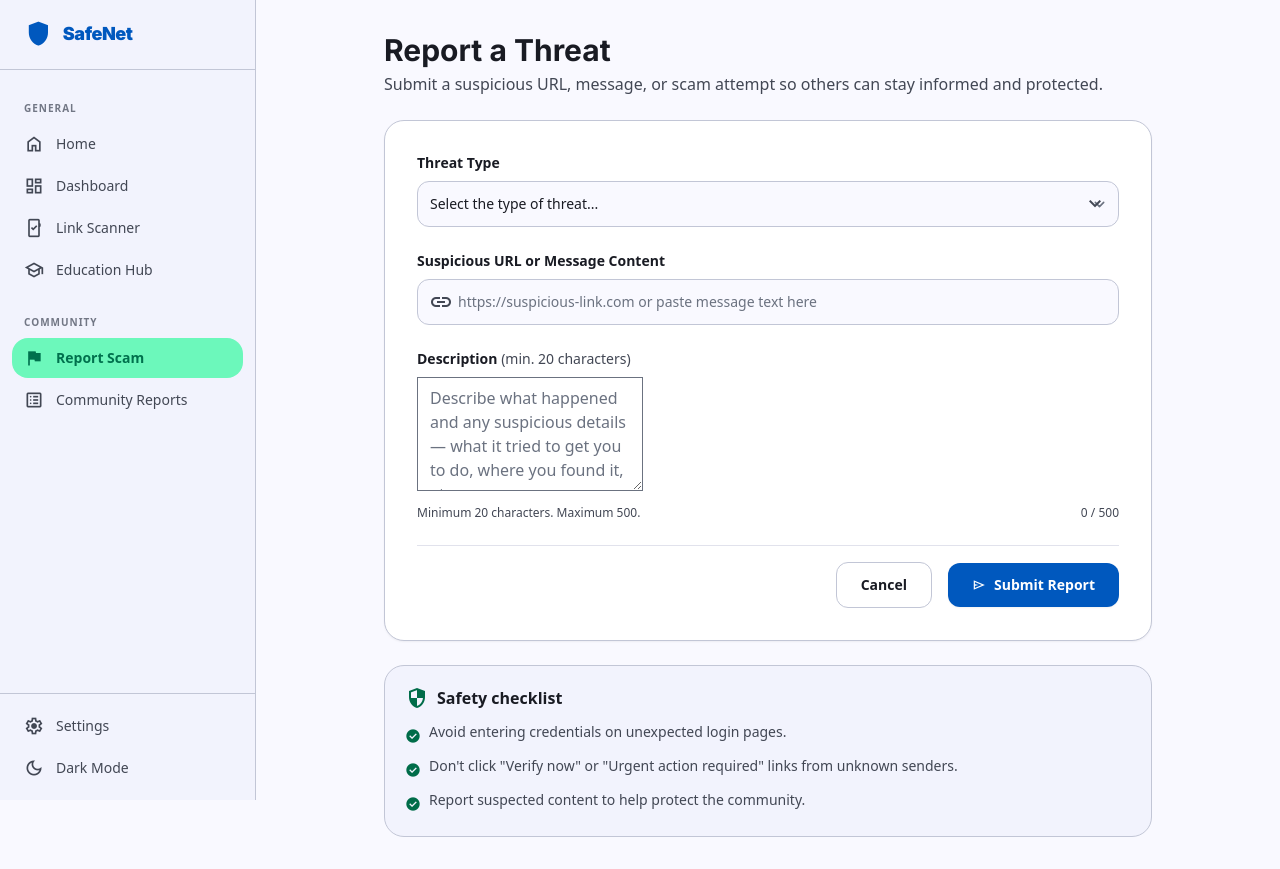
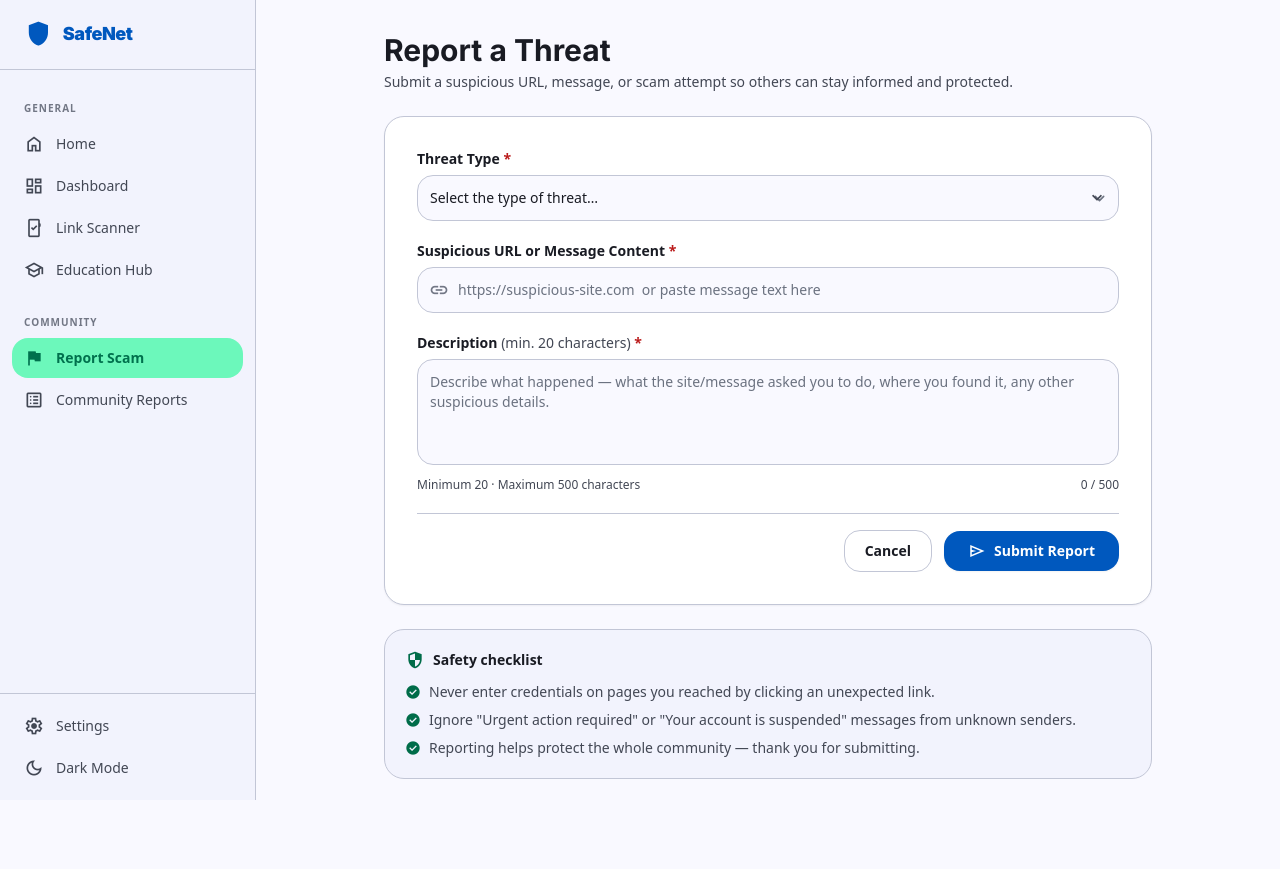
Before and after one commit to Ormiston-Senior-College-NZ/final-assessment-as91903-or-as91906-and-as91907-SalvatoreSH, a Flask app: page /report in a window 1280 px wide. After the commit the page ends 800 px from the top, so only its background shows below. Run offline with Flask 3, Linux system fonts and the light colour scheme; some libraries are stand-ins or nearby versions.

Commit message:
Iteration 4

```diff
--- a/SafeNet/Static/script.js
+++ b/SafeNet/Static/script.js
@@ -16,9 +16,11 @@ function applyTheme(theme) {
     document.documentElement.setAttribute("data-theme", theme);
     localStorage.setItem("theme", theme);
     updateThemeIcons(isDark);
-    // Sync settings page toggle if present
     syncSettingsToggle(isDark);
 }
+
+// Expose globally so settings.html onclick="setTheme(...)" works
+window.setTheme = applyTheme;
 
 function updateThemeIcons(isDark) {
     const desktopIcon  = document.getElementById("desktop-theme-icon");
@@ -33,15 +35,19 @@ function syncSettingsToggle(isDark) {
     const toggle = document.getElementById("settings-theme-toggle");
     const thumb  = document.getElementById("settings-thumb");
     if (!toggle || !thumb) return;
+
     toggle.setAttribute("aria-checked", String(isDark));
     if (isDark) {
         toggle.classList.replace("bg-outline", "bg-primary");
         thumb.classList.replace("translate-x-1", "translate-x-6");
     } else {
-        toggle.classList.replace("bg-primary", "bg-outline");
-        thumb.classList.replace("translate-x-6", "translate-x-1");
+        // safely replace in either direction
+        toggle.classList.remove("bg-primary");
+        toggle.classList.add("bg-outline");
+        thumb.classList.remove("translate-x-6");
+        thumb.classList.add("translate-x-1");
     }
-    // Highlight correct theme card
+
     document.querySelectorAll(".theme-option").forEach(btn => {
         const active = btn.dataset.theme === (isDark ? "dark" : "light");
         btn.classList.toggle("border-primary", active);
@@ -58,39 +64,38 @@ function syncSettingsToggle(isDark) {
 })();
 
 
-// ─── Scan form: loading state + history ──────────────────────────────────────
+// ─── DOM ready ────────────────────────────────────────────────────────────────
 
 document.addEventListener("DOMContentLoaded", function () {
 
-    // ── Scan button loading state ─────────────────────────────────────────
-    const scanForm = document.querySelector("form[action*='scanner']");
-    if (scanForm) {
-        scanForm.addEventListener("submit", function () {
-            const btn = scanForm.querySelector("button[type='submit']");
+    // ── Scan button loading state (scanner page + landing hero) ──────────
+    document.querySelectorAll("form[action*='scanner']").forEach(function (form) {
+        form.addEventListener("submit", function () {
+            const btn = form.querySelector("button[type='submit']");
             if (!btn) return;
-            const url = scanForm.querySelector("input[name='url']")?.value?.trim();
-            if (!url) return; // let HTML validation handle it
+            const url = form.querySelector("input[name='url']")?.value?.trim();
+            if (!url) return; // let HTML5 required handle empty
             btn.disabled = true;
-            btn.innerHTML = '<span class="spinner"></span> Scanning...';
-            // Save to scan history
+            btn.innerHTML = '<span class="spinner"></span>&nbsp;Scanning&hellip;';
             saveScanHistory(url);
         });
-        // Populate URL from query param if redirected with ?url=
-        const params = new URLSearchParams(window.location.search);
-        const preUrl = params.get("url");
-        if (preUrl) {
-            const urlInput = scanForm.querySelector("input[name='url']");
-            if (urlInput && !urlInput.value) urlInput.value = preUrl;
-        }
+    });
+
+    // Pre-fill URL input from ?url= query param (e.g. redirect from reports page)
+    const preUrl = new URLSearchParams(window.location.search).get("url");
+    if (preUrl) {
+        const urlInput = document.querySelector("input[name='url']");
+        if (urlInput && !urlInput.value) urlInput.value = preUrl;
     }
 
-    // ── Scan history sidebar ──────────────────────────────────────────────
+    // ── Render scan history in sidebar ────────────────────────────────────
     renderScanHistory();
 
     // ── Report form char counter ──────────────────────────────────────────
     const desc    = document.getElementById("description");
     const counter = document.getElementById("char-count");
     if (desc && counter) {
+        // Set initial count (for form-preserved values on validation error)
         counter.textContent = desc.value.length;
         desc.addEventListener("input", function () {
             const len = desc.value.length;
@@ -99,11 +104,7 @@ document.addEventListener("DOMContentLoaded", function () {
         });
     }
 
-    // ── Result card entrance animation ───────────────────────────────────
-    const resultCards = document.querySelectorAll(".result-enter");
-    resultCards.forEach(card => card.classList.add("result-enter"));
-
-    // ── Smooth scroll for hash links ──────────────────────────────────────
+    // ── Smooth scroll for in-page anchor links ────────────────────────────
     document.querySelectorAll("a[href^='#']").forEach(anchor => {
         anchor.addEventListener("click", function (e) {
             const target = document.querySelector(this.getAttribute("href"));
@@ -113,16 +114,6 @@ document.addEventListener("DOMContentLoaded", function () {
             }
         });
     });
-
-    // ── Auto-dismiss flash messages ───────────────────────────────────────
-    const flash = document.getElementById("flash-message");
-    if (flash) {
-        setTimeout(() => {
-            flash.style.transition = "opacity 0.5s ease";
-            flash.style.opacity = "0";
-            setTimeout(() => flash.remove(), 500);
-        }, 4000);
-    }
 
 });
 
@@ -135,7 +126,6 @@ const MAX_HISTORY = 8;
 function saveScanHistory(url) {
     try {
         let history = JSON.parse(localStorage.getItem(HISTORY_KEY) || "[]");
-        // Remove duplicate if exists
         history = history.filter(item => item.url !== url);
         history.unshift({ url, ts: new Date().toISOString() });
         if (history.length > MAX_HISTORY) history = history.slice(0, MAX_HISTORY);
@@ -159,18 +149,18 @@ function renderScanHistory() {
     if (!container) return;
     const history = getScanHistory();
     if (history.length === 0) {
-        container.innerHTML = '<p class="text-xs text-on-surface-variant italic px-1">No recent scans.</p>';
+        container.innerHTML = '<p class="text-xs text-on-surface-variant italic px-1 py-1">No recent scans.</p>';
         return;
     }
     container.innerHTML = history.map(item => {
         const short = item.url.replace(/^https?:\/\//, "").slice(0, 36);
         const date  = new Date(item.ts).toLocaleDateString("en-NZ", { day: "numeric", month: "short" });
-        return `<button onclick="reScan('${escapeHtml(item.url)}')"
+        return `<button onclick="reScan('${escHtml(item.url)}')"
                         class="w-full text-left flex items-center gap-2 px-2 py-1.5 rounded-lg
                                hover:bg-surface-container-high transition-colors group text-xs">
-                    <span class="material-symbols-outlined text-outline text-[16px] group-hover:text-primary">history</span>
-                    <span class="flex-1 truncate text-on-surface-variant group-hover:text-on-surface">${escapeHtml(short)}</span>
-                    <span class="text-outline text-[10px] whitespace-nowrap">${date}</span>
+                    <span class="material-symbols-outlined text-outline text-[15px] group-hover:text-primary flex-shrink-0">history</span>
+                    <span class="flex-1 truncate text-on-surface-variant group-hover:text-on-surface font-mono">${escHtml(short)}</span>
+                    <span class="text-outline text-[10px] whitespace-nowrap flex-shrink-0">${date}</span>
                 </button>`;
     }).join("");
 }
@@ -183,12 +173,11 @@ function reScan(url) {
     }
 }
 
-function escapeHtml(str) {
-    return str.replace(/&/g,"&amp;").replace(/</g,"&lt;").replace(/>/g,"&gt;").replace(/"/g,"&quot;");
+function escHtml(str) {
+    return str
+        .replace(/&/g, "&amp;")
+        .replace(/</g, "&lt;")
+        .replace(/>/g, "&gt;")
+        .replace(/"/g, "&quot;")
+        .replace(/'/g, "&#39;");
 }
-
-
-// ─── Settings page helpers ────────────────────────────────────────────────────
-
-// Exposed globally so settings.html onclick can call it
-window.setTheme = applyTheme;
--- a/SafeNet/Static/style.css
+++ b/SafeNet/Static/style.css
@@ -149,6 +149,17 @@ circle[stroke-dashoffset] {
     vertical-align: bottom;
 }
 
+/* ── Hero scan form focus ring ──────────────────────────────────────────── */
+#hero-scan-form:focus-within {
+    border-color: #0058be;
+    box-shadow: 0 0 0 3px rgba(0, 88, 190, 0.12);
+}
+
+html.dark #hero-scan-form:focus-within {
+    border-color: #adc6ff;
+    box-shadow: 0 0 0 3px rgba(173, 198, 255, 0.15);
+}
+
 /* ── Responsive table scroll hint ───────────────────────────────────────── */
 .table-wrap {
     overflow-x: auto;
--- a/SafeNet/templates/report.html
+++ b/SafeNet/templates/report.html
@@ -6,113 +6,135 @@
 
     <div>
         <h1 class="text-3xl font-bold text-on-surface font-headline mb-1">Report a Threat</h1>
-        <p class="text-on-surface-variant">Submit a suspicious URL, message, or scam attempt so others can stay informed and protected.</p>
+        <p class="text-on-surface-variant text-sm">Submit a suspicious URL, message, or scam attempt so others can stay informed and protected.</p>
     </div>
 
     <div class="bg-surface-container-lowest rounded-2xl border border-outline-variant shadow-sm p-6 md:p-8">
+
         {% if error %}
-        <div class="mb-6 p-4 rounded-xl bg-error-container border border-error/20 flex items-start gap-3">
+        <div class="mb-6 p-4 rounded-xl bg-error-container border border-red-200 flex items-start gap-3">
             <span class="material-symbols-outlined fill-icon text-error flex-shrink-0 mt-0.5">error</span>
             <p class="text-sm text-on-error-container font-medium">{{ error }}</p>
         </div>
         {% endif %}
 
-        <form method="POST" action="{{ url_for('report') }}" class="space-y-6">
+        <form method="POST" action="{{ url_for('report') }}" class="space-y-5">
 
             <!-- Threat type -->
-            <div class="space-y-2">
-                <label class="block text-sm font-semibold text-on-surface" for="threat_type">Threat Type</label>
+            <div class="space-y-1.5">
+                <label class="block text-sm font-semibold text-on-surface" for="threat_type">
+                    Threat Type <span class="text-error">*</span>
+                </label>
                 <div class="relative">
                     <select id="threat_type" name="threat_type" required
-                            class="block w-full pl-3 pr-10 py-3 text-sm border border-outline-variant rounded-lg bg-surface text-on-surface appearance-none focus:outline-none focus:ring-2 focus:ring-primary focus:border-transparent">
-                        <option value="" disabled {% if not form.threat_type %}selected{% endif %}>Select the type of threat...</option>
-                        <option value="phishing" {% if form.threat_type == 'phishing' %}selected{% endif %}>Phishing (Fake login page, deceptive email)</option>
-                        <option value="scam" {% if form.threat_type == 'scam' %}selected{% endif %}>Scam (Fraudulent offer, impersonation)</option>
-                        <option value="malware" {% if form.threat_type == 'malware' %}selected{% endif %}>Malware (Suspicious download, virus)</option>
-                        <option value="other" {% if form.threat_type == 'other' %}selected{% endif %}>Other</option>
+                            class="block w-full pl-3 pr-10 py-3 text-sm border border-outline-variant rounded-xl
+                                   bg-surface text-on-surface appearance-none
+                                   focus:outline-none focus:ring-2 focus:ring-primary focus:border-transparent
+                                   transition-all">
+                        <option value="" disabled {% if not form or not form.threat_type %}selected{% endif %}>
+                            Select the type of threat…
+                        </option>
+                        <option value="phishing" {% if form and form.threat_type == 'phishing' %}selected{% endif %}>
+                            Phishing — fake login page or deceptive email
+                        </option>
+                        <option value="scam"     {% if form and form.threat_type == 'scam'     %}selected{% endif %}>
+                            Scam — fraudulent offer or impersonation
+                        </option>
+                        <option value="malware"  {% if form and form.threat_type == 'malware'  %}selected{% endif %}>
+                            Malware — suspicious download or virus
+                        </option>
+                        <option value="other"    {% if form and form.threat_type == 'other'    %}selected{% endif %}>
+                            Other
+                        </option>
                     </select>
                     <div class="pointer-events-none absolute inset-y-0 right-0 flex items-center px-3 text-on-surface-variant">
-                        <span class="material-symbols-outlined">expand_more</span>
+                        <span class="material-symbols-outlined text-[20px]">expand_more</span>
                     </div>
                 </div>
             </div>
 
-            <!-- URL or content -->
-            <div class="space-y-2">
-                <label class="block text-sm font-semibold text-on-surface" for="url_content">Suspicious URL or Message Content</label>
+            <!-- URL / content -->
+            <div class="space-y-1.5">
+                <label class="block text-sm font-semibold text-on-surface" for="url_content">
+                    Suspicious URL or Message Content <span class="text-error">*</span>
+                </label>
                 <div class="relative">
                     <div class="absolute inset-y-0 left-0 pl-3 flex items-center pointer-events-none">
-                        <span class="material-symbols-outlined text-on-surface-variant">link</span>
+                        <span class="material-symbols-outlined text-outline text-[20px]">link</span>
                     </div>
                     <input id="url_content" name="url_content" type="text" required
-                           value="{{ form.url_content or '' }}"
-                           placeholder="https://suspicious-link.com or paste message text here"
-                           class="w-full pl-10 pr-4 py-3 text-sm border border-outline-variant rounded-lg bg-surface text-on-surface focus:outline-none focus:ring-2 focus:ring-primary focus:border-transparent" />
+                           value="{{ form.url_content if form else '' }}"
+                           placeholder="https://suspicious-site.com  or paste message text here"
+                           autocomplete="off" autocorrect="off" spellcheck="false"
+                           class="w-full pl-10 pr-4 py-3 text-sm border border-outline-variant rounded-xl
+                                  bg-surface text-on-surface
+                                  focus:outline-none focus:ring-2 focus:ring-primary focus:border-transparent
+                                  transition-all" />
                 </div>
             </div>
 
             <!-- Description -->
-            <div class="space-y-2">
+            <div class="space-y-1.5">
                 <label class="block text-sm font-semibold text-on-surface" for="description">
                     Description <span class="text-on-surface-variant font-normal">(min. 20 characters)</span>
+                    <span class="text-error">*</span>
                 </label>
-                <textarea id="description" name="description" rows="4" minlength="20" maxlength="500" required
-                          placeholder="Describe what happened and any suspicious details — what it tried to get you to do, where you found it, etc.">{{ form.description or '' }}</textarea>
-                <textarea class="hidden"
-                          class="w-full px-3 py-3 text-sm border border-outline-variant rounded-lg bg-surface text-on-surface focus:outline-none focus:ring-2 focus:ring-primary focus:border-transparent resize-none"></textarea>
+                <textarea id="description" name="description"
+                          rows="4" minlength="20" maxlength="500" required
+                          placeholder="Describe what happened — what the site/message asked you to do, where you found it, any other suspicious details."
+                          class="w-full px-3 py-3 text-sm border border-outline-variant rounded-xl
+                                 bg-surface text-on-surface resize-none
+                                 focus:outline-none focus:ring-2 focus:ring-primary focus:border-transparent
+                                 transition-all">{{ form.description if form else '' }}</textarea>
                 <div class="flex justify-between items-center">
-                    <p class="text-xs text-on-surface-variant">Minimum 20 characters. Maximum 500.</p>
-                    <p class="text-xs text-on-surface-variant"><span id="char-count">0</span> / 500</p>
+                    <p class="text-xs text-on-surface-variant">Minimum 20 · Maximum 500 characters</p>
+                    <p class="text-xs text-on-surface-variant">
+                        <span id="char-count">{{ (form.description | length) if form and form.description else 0 }}</span> / 500
+                    </p>
                 </div>
             </div>
 
-            <!-- Buttons -->
-            <div class="flex items-center justify-end gap-4 pt-4 border-t border-surface-variant">
+            <!-- Actions -->
+            <div class="flex items-center justify-end gap-3 pt-4 border-t border-outline-variant">
                 <a href="{{ url_for('dashboard') }}"
-                   class="bg-surface-container-lowest border border-outline-variant text-on-surface hover:bg-surface-container-high transition-colors px-6 py-3 rounded-lg font-semibold text-sm">
+                   class="px-5 py-2.5 rounded-xl text-sm font-semibold text-on-surface
+                          border border-outline-variant bg-surface-container-lowest
+                          hover:bg-surface-container-high transition-colors">
                     Cancel
                 </a>
                 <button type="submit"
-                        class="bg-primary text-on-primary hover:bg-surface-tint transition-colors px-6 py-3 rounded-lg font-semibold text-sm shadow-sm flex items-center gap-2 active:scale-95">
-                    <span class="material-symbols-outlined text-sm">send</span>
+                        class="bg-primary text-on-primary px-6 py-2.5 rounded-xl font-semibold text-sm
+                               shadow-sm hover:bg-surface-tint active:scale-95 transition-all
+                               flex items-center gap-2">
+                    <span class="material-symbols-outlined text-[18px]">send</span>
                     Submit Report
                 </button>
             </div>
+
         </form>
     </div>
 
-    <!-- Safety tips sidebar card -->
+    <!-- Safety tips -->
     <div class="bg-surface-container-low rounded-2xl border border-outline-variant p-5">
-        <h3 class="font-semibold text-on-surface mb-3 flex items-center gap-2">
-            <span class="material-symbols-outlined fill-icon text-secondary">security</span>
+        <h3 class="font-semibold text-on-surface mb-3 flex items-center gap-2 text-sm">
+            <span class="material-symbols-outlined fill-icon text-secondary text-[20px]">security</span>
             Safety checklist
         </h3>
-        <ul class="space-y-2 text-sm text-on-surface-variant">
-            <li class="flex items-start gap-2">
-                <span class="material-symbols-outlined fill-icon text-secondary text-base mt-0.5">check_circle</span>
-                Avoid entering credentials on unexpected login pages.
+        <ul class="space-y-2">
+            <li class="flex items-start gap-2 text-sm text-on-surface-variant">
+                <span class="material-symbols-outlined fill-icon text-secondary text-[16px] mt-0.5">check_circle</span>
+                Never enter credentials on pages you reached by clicking an unexpected link.
             </li>
-            <li class="flex items-start gap-2">
-                <span class="material-symbols-outlined fill-icon text-secondary text-base mt-0.5">check_circle</span>
-                Don't click "Verify now" or "Urgent action required" links from unknown senders.
+            <li class="flex items-start gap-2 text-sm text-on-surface-variant">
+                <span class="material-symbols-outlined fill-icon text-secondary text-[16px] mt-0.5">check_circle</span>
+                Ignore "Urgent action required" or "Your account is suspended" messages from unknown senders.
             </li>
-            <li class="flex items-start gap-2">
-                <span class="material-symbols-outlined fill-icon text-secondary text-base mt-0.5">check_circle</span>
-                Report suspected content to help protect the community.
+            <li class="flex items-start gap-2 text-sm text-on-surface-variant">
+                <span class="material-symbols-outlined fill-icon text-secondary text-[16px] mt-0.5">check_circle</span>
+                Reporting helps protect the whole community — thank you for submitting.
             </li>
         </ul>
     </div>
 
 </div>
-
-<script>
-    const desc = document.getElementById('description');
-    const counter = document.getElementById('char-count');
-    if (desc && counter) {
-        desc.addEventListener('input', () => {
-            counter.textContent = desc.value.length;
-            counter.style.color = desc.value.length > 450 ? 'var(--error-color, #ba1a1a)' : '';
-        });
-    }
-</script>
 {% endblock %}
```
Also changed, not shown: SafeNet/templates/landing.html (+7 -6 lines), SafeNet/templates/settings.html (+1 -46 lines).
